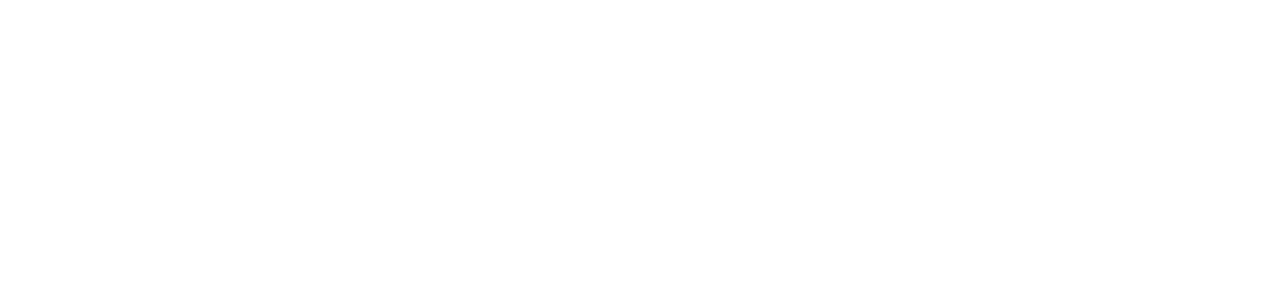
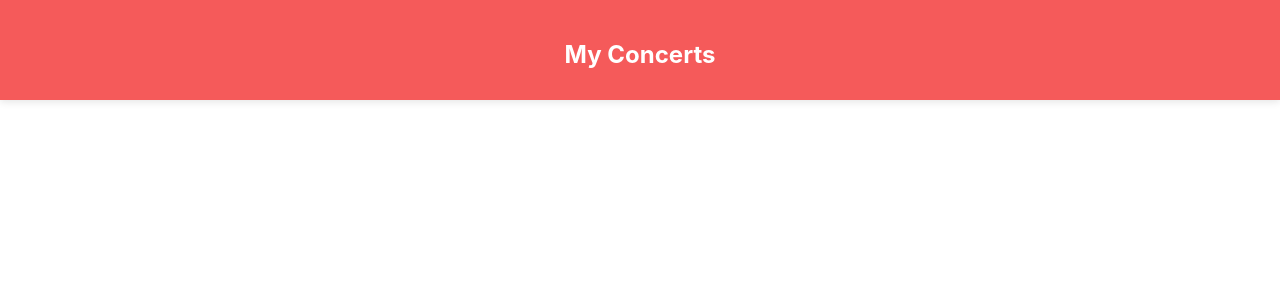
Before and after one commit to jahend412/Learn-React, a React (Vite) app in the folder my-concerts/: page / in a window 1280 px wide. Shown: the top 300 px of the page. Built offline with nearby package versions, Linux system fonts and the light colour scheme.

Commit message:
Updated and styled NavBar

```diff
--- a/my-concerts/src/components/Navbar.jsx
+++ b/my-concerts/src/components/Navbar.jsx
@@ -1,7 +1,9 @@
 import React from "react";
 
 export default function NavBar() {
-    <nav>
-
-    </nav>
+    return (
+        <nav>
+            <h1>My Concerts</h1>
+        </nav>
+    )
 }
--- a/my-concerts/src/index.css
+++ b/my-concerts/src/index.css
@@ -1,69 +1,27 @@
-:root {
-  font-family: Inter, system-ui, Avenir, Helvetica, Arial, sans-serif;
-  line-height: 1.5;
-  font-weight: 400;
-
-  color-scheme: light dark;
-  color: rgba(255, 255, 255, 0.87);
-  background-color: #242424;
-
-  font-synthesis: none;
-  text-rendering: optimizeLegibility;
-  -webkit-font-smoothing: antialiased;
-  -moz-osx-font-smoothing: grayscale;
-  -webkit-text-size-adjust: 100%;
-}
-
-a {
-  font-weight: 500;
-  color: #646cff;
-  text-decoration: inherit;
-}
-a:hover {
-  color: #535bf2;
+* {
+  box-sizing: border-box;
 }
 
 body {
   margin: 0;
-  display: flex;
-  place-items: center;
-  min-width: 320px;
-  min-height: 100vh;
+  font-family: Inter, sans-serif;
 }
 
-h1 {
-  font-size: 3.2em;
-  line-height: 1.1;
+nav {
+  height: 100px;
+  background-color: #F55A5A;
+  color: white;
+  display: flex;
+  padding: 20px 36px;
+  box-shadow: 0px 2.98256px 7.4564px rgba(0, 0, 0, 0.1);
+  justify-content: center;
 }
 
-button {
-  border-radius: 8px;
-  border: 1px solid transparent;
-  padding: 0.6em 1.2em;
-  font-size: 1em;
+.nav--header {
+  color: #FFF;
+  font-family: Inter;
+  font-size: 14.461px;
   font-weight: 500;
-  font-family: inherit;
-  background-color: #1a1a1a;
-  cursor: pointer;
-  transition: border-color 0.25s;
+
+
 }
-button:hover {
-  border-color: #646cff;
-}
-button:focus,
-button:focus-visible {
-  outline: 4px auto -webkit-focus-ring-color;
-}
-
-@media (prefers-color-scheme: light) {
-  :root {
-    color: #213547;
-    background-color: #ffffff;
-  }
-  a:hover {
-    color: #747bff;
-  }
-  button {
-    background-color: #f9f9f9;
-  }
-}
```
